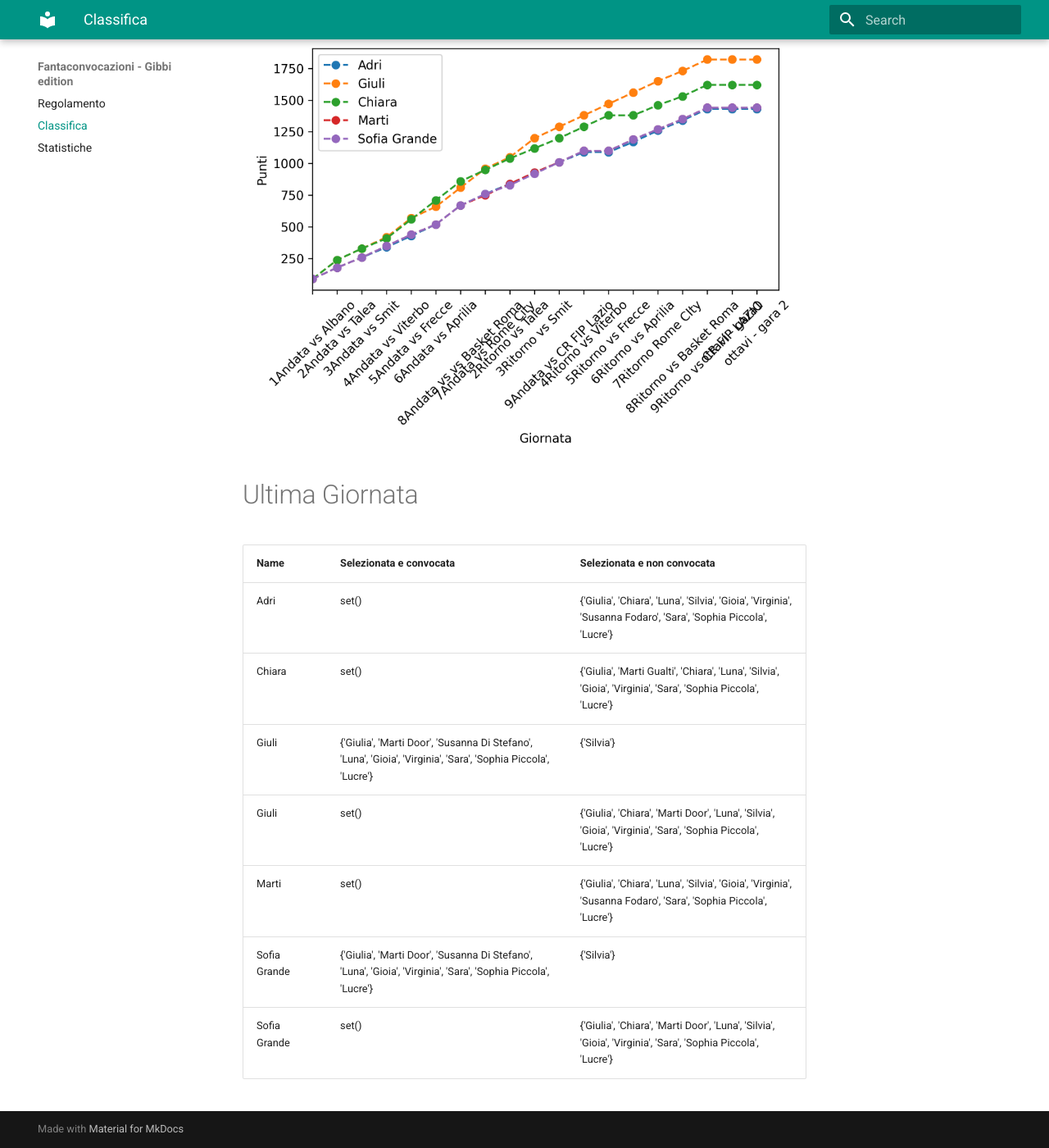
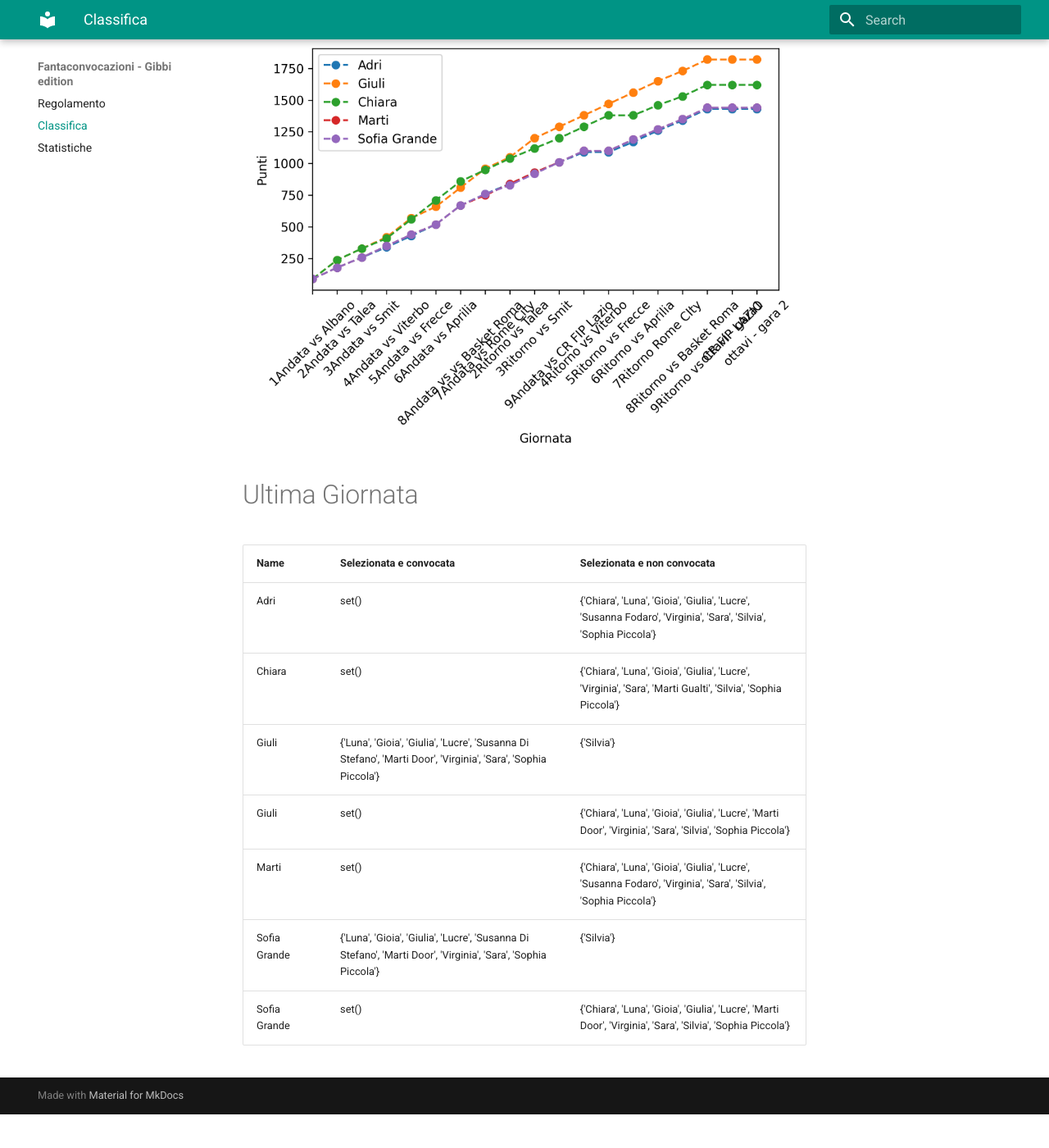
Before and after one commit to martinig94/fantagibbi, an MkDocs documentation site: the page built from docs/Classifica.md, in a window 1280 px wide and 1400 px high, scrolled down 565 px. Shown: the whole window at 82% size. Built offline with MkDocs 1.6.1 and Material for MkDocs 9.7.7, drawn with Linux system fonts in a browser that asks for light colours; after the commit the page ends 1924 px from its top, so only the background shows below that.

Commit message:
Auto-update from main.py

```diff
--- a/docs/Classifica.md
+++ b/docs/Classifica.md
@@ -18,11 +18,11 @@
 <!-- START_TABLE CORRECT -->
 | Name         | Selezionata e convocata                                                                                        | Selezionata e non convocata                                                                                      |
 |:-------------|:---------------------------------------------------------------------------------------------------------------|:-----------------------------------------------------------------------------------------------------------------|
-| Adri         | set()                                                                                                          | {'Giulia', 'Chiara', 'Luna', 'Silvia', 'Gioia', 'Virginia', 'Susanna Fodaro', 'Sara', 'Sophia Piccola', 'Lucre'} |
-| Chiara       | set()                                                                                                          | {'Giulia', 'Marti Gualti', 'Chiara', 'Luna', 'Silvia', 'Gioia', 'Virginia', 'Sara', 'Sophia Piccola', 'Lucre'}   |
-| Giuli        | {'Giulia', 'Marti Door', 'Susanna Di Stefano', 'Luna', 'Gioia', 'Virginia', 'Sara', 'Sophia Piccola', 'Lucre'} | {'Silvia'}                                                                                                       |
-| Giuli        | set()                                                                                                          | {'Giulia', 'Chiara', 'Marti Door', 'Luna', 'Silvia', 'Gioia', 'Virginia', 'Sara', 'Sophia Piccola', 'Lucre'}     |
-| Marti        | set()                                                                                                          | {'Giulia', 'Chiara', 'Luna', 'Silvia', 'Gioia', 'Virginia', 'Susanna Fodaro', 'Sara', 'Sophia Piccola', 'Lucre'} |
-| Sofia Grande | {'Giulia', 'Marti Door', 'Susanna Di Stefano', 'Luna', 'Gioia', 'Virginia', 'Sara', 'Sophia Piccola', 'Lucre'} | {'Silvia'}                                                                                                       |
-| Sofia Grande | set()                                                                                                          | {'Giulia', 'Chiara', 'Marti Door', 'Luna', 'Silvia', 'Gioia', 'Virginia', 'Sara', 'Sophia Piccola', 'Lucre'}     |
+| Adri         | set()                                                                                                          | {'Chiara', 'Luna', 'Gioia', 'Giulia', 'Lucre', 'Susanna Fodaro', 'Virginia', 'Sara', 'Silvia', 'Sophia Piccola'} |
+| Chiara       | set()                                                                                                          | {'Chiara', 'Luna', 'Gioia', 'Giulia', 'Lucre', 'Virginia', 'Sara', 'Marti Gualti', 'Silvia', 'Sophia Piccola'}   |
+| Giuli        | {'Luna', 'Gioia', 'Giulia', 'Lucre', 'Susanna Di Stefano', 'Marti Door', 'Virginia', 'Sara', 'Sophia Piccola'} | {'Silvia'}                                                                                                       |
+| Giuli        | set()                                                                                                          | {'Chiara', 'Luna', 'Gioia', 'Giulia', 'Lucre', 'Marti Door', 'Virginia', 'Sara', 'Silvia', 'Sophia Piccola'}     |
+| Marti        | set()                                                                                                          | {'Chiara', 'Luna', 'Gioia', 'Giulia', 'Lucre', 'Susanna Fodaro', 'Virginia', 'Sara', 'Silvia', 'Sophia Piccola'} |
+| Sofia Grande | {'Luna', 'Gioia', 'Giulia', 'Lucre', 'Susanna Di Stefano', 'Marti Door', 'Virginia', 'Sara', 'Sophia Piccola'} | {'Silvia'}                                                                                                       |
+| Sofia Grande | set()                                                                                                          | {'Chiara', 'Luna', 'Gioia', 'Giulia', 'Lucre', 'Marti Door', 'Virginia', 'Sara', 'Silvia', 'Sophia Piccola'}     |
 <!-- END_TABLE CORRECT -->
```
